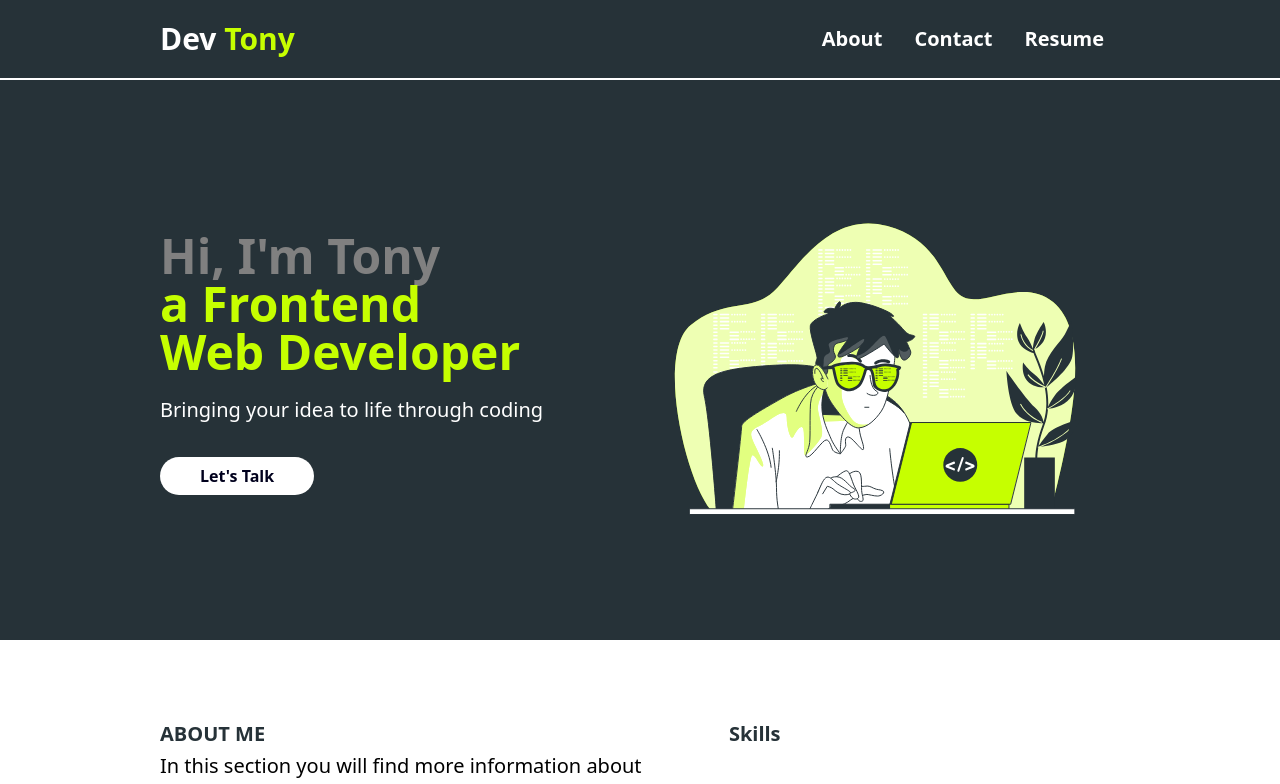
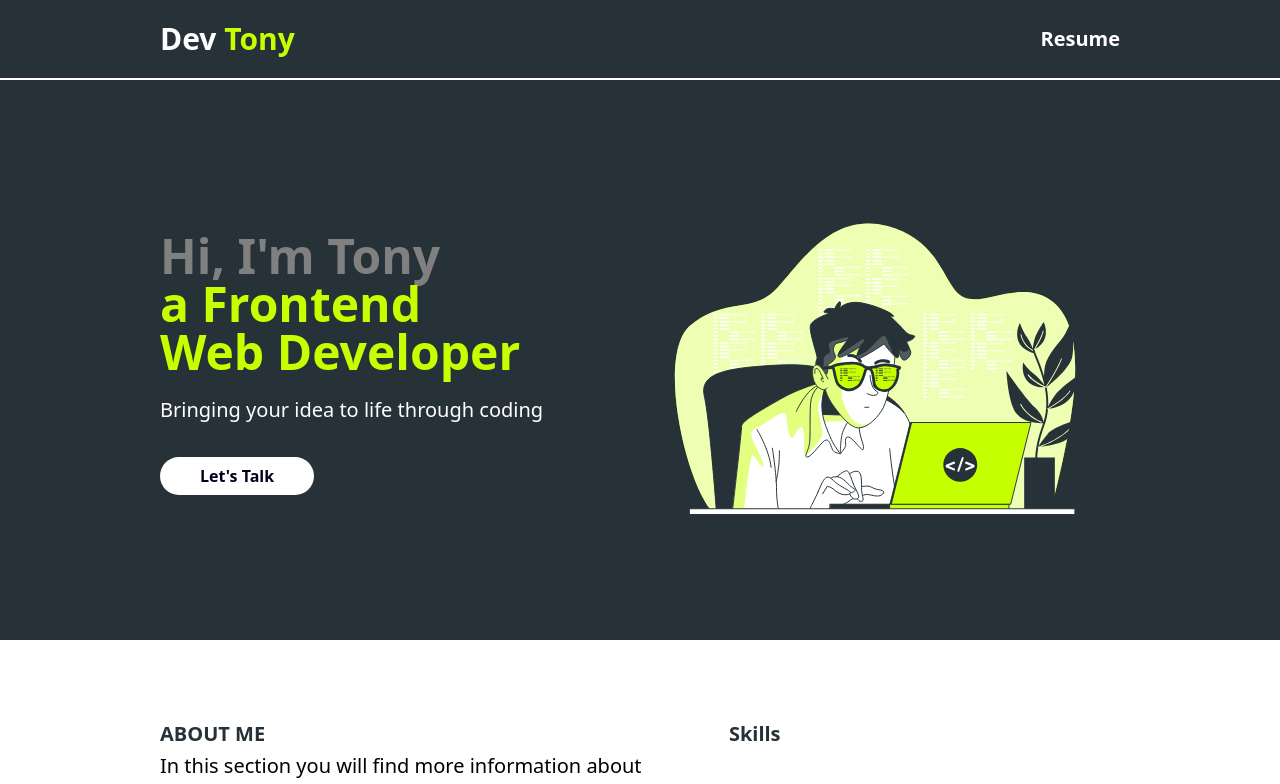
Before and after one commit to 545466/My_Portifolio, a React (Vite) app: page / in a window 1280 px wide. Shown: the top 784 px of the page. Built offline with nearby package versions, Linux system fonts and the light colour scheme.

Commit message:
updated the header

```diff
--- a/src/Component/Header.jsx
+++ b/src/Component/Header.jsx
@@ -3,47 +3,16 @@ import { useState } from "react";
 import cv from "../assets/Oloriogun_Tony _Frontend_Developer_Resume.pdf"
 
 const Header = () => {
-  const [open, setOpen] = useState(false);
+  // const [open, setOpen] = useState(false);
   return (
     <header>
-      <div className=" border-b-2 border-White bg-Mid-Blue flex justify-between items-center h-20 font-bold text-White lg:text-Violet px-20">
-        <div className="flex justify-between">
-          <h1 className="text-xl pl-10 lg:pl-20 lg:text-3xl">
+      <div className=" border-b-2 px-10  border-White bg-Mid-Blue flex justify-between items-center h-20 font-bold text-White lg:text-Violet lg:px-40">
+          <h1 className="text-xl lg:text-3xl">
             Dev <span className="text-Lemon">Tony</span>{" "}
           </h1>
-        </div>
-
-        <div
-          className={
-            open
-              ? "absolute h-screen lg:h-20 w-full px-10 top-20 text-lg bg-White text-Mid-Blue   block text-center "
-              : "hidden lg:flex"
-          }
-        >
-          <div className="flex flex-col items-center mt-40 lg:mt-0 list-none lg:ml-10 lg:flex-row lg:text-xl ">
-            <li className="mx-4 py-5 lg:py-0">
-              <a href="">About</a>
-            </li>
-            <li className="mx-4 pb-5 lg:pb-0">
-              <a href="">Contact</a>
-            </li>
-            <li className="mx-4 pb-5 lg:pr-20 lg:pb-0">
-              <a download={cv} href={cv}>Resume</a>
-            </li>
-          </div>
-        </div>
-
-        {open ? (
-          <FaTimes
-            onClick={() => setOpen(!open)}
-            className="text-Violet text-3xl mr-10 lg:hidden"
-          />
-        ) : (
-          <FaBars
-            onClick={() => setOpen(!open)}
-            className="text-Violet text-3xl mr-10 lg:hidden"
-          />
-        )}
+          <li className="list-none lg:text-xl">
+            <a download={cv} href={cv}>Resume</a>
+          </li>
       </div>
     </header>
   );
--- /dev/null
+++ b/src/Component/Unused.jsx
@@ -0,0 +1,47 @@
+{/* <div className=" border-b-2 border-White bg-Mid-Blue flex justify-between items-center h-20 font-bold text-White lg:text-Violet lg:px-20">
+        <div className="flex justify-between items-center">
+          <h1 className="text-xl pl-10 lg:pl-20 lg:text-3xl">
+            Dev <span className="text-Lemon">Tony</span>{" "}
+          </h1>
+          <li className="mx-4 list-none">
+            <a download={cv} href={cv}>Resume</a>
+          </li>
+        </div> */}
+
+        <div
+          // className={
+          //   open
+          //     ? "absolute h-screen lg:h-20 w-full px-10 top-20 text-lg bg-White text-Mid-Blue   block text-center "
+          //     : "hidden lg:flex"
+          // }
+          // className={
+          //   open
+          //     ? "absolute h-screen lg:h-20 w-full px-10 top-20 text-lg bg-White text-Mid-Blue   block text-center "
+          //     : "hidden lg:flex"
+          // }
+        >
+          {/* <div className="flex flex-col items-center mt-40 lg:mt-0 list-none lg:ml-10 lg:flex-row lg:text-xl "> */}
+            {/* <li className="mx-4 py-5 lg:py-0">
+              <a href="">About</a>
+            </li>
+            <li className="mx-4 pb-5 lg:pb-0">
+              <a href="">Contact</a>
+            </li> */}
+            {/* <li className="mx-4 pb-5 lg:pr-20 lg:pb-0">
+              <a download={cv} href={cv}>Resume</a>
+            </li> */}
+          </div>
+        // </div>
+
+        {/* {open ? (
+          <FaTimes
+            onClick={() => setOpen(!open)}
+            className="text-Violet text-3xl mr-10 lg:hidden"
+          />
+        ) : (
+          <FaBars
+            onClick={() => setOpen(!open)}
+            className="text-Violet text-3xl mr-10 lg:hidden"
+          />
+        )} */}
+    //   </div>
```
